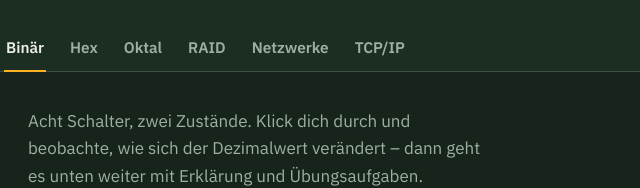
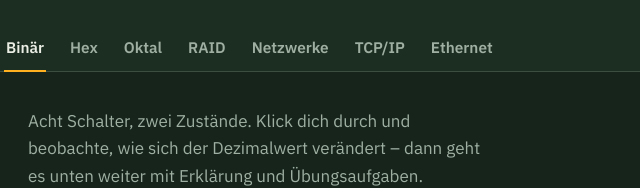
Before and after one commit to CCM-SK/Trainee, a plain HTML site: page index.html in a window 1280 px wide. Shown: the part 199-387 px from the top of the page, 316-956 px from the left. Drawn offline with Linux system fonts and the light colour scheme.

Commit message:
Prepared Ethernet tab

```diff
--- a/index.html
+++ b/index.html
@@ -486,11 +486,11 @@
       <button class="tab" role="tab" id="tab-raid" aria-selected="false" aria-controls="panel-raid" data-tab="raid">RAID</button>
       <button class="tab" role="tab" id="tab-netz" aria-selected="false" aria-controls="panel-netz" data-tab="netz">Netzwerke</button>
       <button class="tab" role="tab" id="tab-tcpip" aria-selected="false" aria-controls="panel-tcpip" data-tab="tcpip">TCP/IP</button>
+      <button class="tab" role="tab" id="tab-eth" aria-selected="false" aria-controls="panel-eth" data-tab="eth">Ethernet</button>
     </div>
   </div>
 </div>
 <div class="wrap">
-
   <div id="panel-bin" role="tabpanel" aria-labelledby="tab-bin">
 
     <section style="padding-top:36px">
@@ -683,9 +683,6 @@
       </div>
     </section>
   </div>
-
-
-
   <div id="panel-hex" role="tabpanel" aria-labelledby="tab-hex" hidden>
 
     <section style="padding-top:36px">
@@ -1112,7 +1109,6 @@
     </section>
 
   </div>
-
   <div id="panel-raid" role="tabpanel" aria-labelledby="tab-raid" hidden>
 
     <section style="padding-top:36px">
@@ -1296,7 +1292,6 @@
       </div>
     </section>
   </div>
-
   <div id="panel-netz" role="tabpanel" aria-labelledby="tab-netz" hidden>
 
     <section style="padding-top:36px">
@@ -1319,20 +1314,15 @@
       </div>
       <p class="demo-hint">Kollisionsdomäne = wie viele Geräte sich das Medium teilen und Kollisionen verursachen können. Broadcastdomäne = wie weit sich ein Broadcast ausbreitet.</p>
     </section>
-
-    <hr class="divider">
-
+    <hr class="divider">
     <section>
       <h2>Warum Schichtmodelle?</h2>
       <p>Netzwerkkommunikation ist komplex – Schichtmodelle zerlegen sie in überschaubare Teilaufgaben. Jede Schicht löst genau ein Problem und reicht das Ergebnis an die nächste weiter. Vorteil: Hersteller können Geräte oder Software für eine einzelne Schicht bauen, ohne den Rest zu kennen. Und bei der Fehlersuche lässt sich das Problem schichtweise eingrenzen, statt wild zu raten.</p>
     </section>
-
-    <hr class="divider">
-
+    <hr class="divider">
     <section>
       <h2>OSI-Modell vs. TCP/IP-Modell</h2>
       <p>Das OSI-Modell hat 7 Schichten, das (in der Praxis genutzte) TCP/IP-Modell fasst mehrere davon zusammen:</p>
-
       <div class="calc-steps">
         <div><strong>7 Anwendung</strong> – HTTP, DNS, SMTP … <span class="mono">→ TCP/IP: Anwendung</span></div>
         <div><strong>6 Darstellung</strong> – Datenformat, Verschlüsselung <span class="mono">→ TCP/IP: Anwendung</span></div>
@@ -1460,12 +1450,9 @@
           </div>
 
         </div>
-
-      </div>
-    </section>
-
+      </div>
+    </section>
   </div>
-
   <div id="panel-tcpip" role="tabpanel" aria-labelledby="tab-tcpip" hidden>
 
     <section style="padding-top:36px">
@@ -1678,17 +1665,12 @@
             <div class="task-q"><p>Stimmt diese Behauptung? „Die Adresse 192.168.1.65 /26 ist die Broadcastadresse ihres Subnetzes." – nachrechnen und gegebenenfalls korrigieren.</p></div>
             <details><summary><span class="switch-dot"></span>Lösung</summary><div class="answer">Falsch. Blockgröße 64: 65 liegt im Block 64–127. Netzadresse ist <span class="mono">192.168.1.64</span>, Broadcastadresse ist <span class="mono">192.168.1.127</span>. 65 ist stattdessen die erste nutzbare Hostadresse.</div></details>
           </div>
-
-        </div>
-
-      </div>
-    </section>
-
+        </div>
+      </div>
+    </section>
   </div>
-
   <footer>
   </footer>
-
 </div>
 
 <script>
@@ -1702,6 +1684,7 @@
     netz: document.getElementById('panel-netz'),
     tcpip: document.getElementById('panel-tcpip')
   };
+
   tabButtons.forEach(function(btn){
     btn.addEventListener('click', function(){
       var target = btn.getAttribute('data-tab');
@@ -1709,7 +1692,6 @@
       Object.keys(panels).forEach(function(key){ panels[key].hidden = key !== target; });
     });
   });
-
   var values = [128, 64, 32, 16, 8, 4, 2, 1];
   var switches = Array.prototype.slice.call(document.querySelectorAll('#bit-switches .bit-switch'));
   var total = document.getElementById('bit-total');
@@ -1734,7 +1716,6 @@
     });
   });
   renderBits();
-
   var hexChars = ['0','1','2','3','4','5','6','7','8','9','A','B','C','D','E','F'];
   var dials = Array.prototype.slice.call(document.querySelectorAll('#hex-dials .hex-dial'));
   var hexDecimalEl = document.getElementById('hex-decimal');
@@ -1760,7 +1741,6 @@
     });
   });
   renderHex();
-
   var permGroups = Array.prototype.slice.call(document.querySelectorAll('#perm-groups .perm-group'));
   var permOctalEl = document.getElementById('perm-octal');
   function renderPerm(){
@@ -1791,7 +1771,6 @@
     });
   });
   renderPerm();
-
   var raidLevelButtons = Array.prototype.slice.call(document.querySelectorAll('#raid-levels .raid-level-btn'));
   var diskCountEl = document.getElementById('disk-count');
   var diskSizeEl = document.getElementById('disk-size');
@@ -1863,7 +1842,6 @@
     renderRaid();
   });
   renderRaid();
-
   var deviceButtons = Array.prototype.slice.call(document.querySelectorAll('#device-choice .choice-btn'));
   var deviceData = {
     hub: {
@@ -1891,10 +1869,12 @@
       bcast: 'Teil der Broadcastdomäne, an die er angeschlossen ist'
     }
   };
+
   var deviceLayerEl = document.getElementById('device-layer');
   var deviceFunctionEl = document.getElementById('device-function');
   var deviceCollisionEl = document.getElementById('device-collision');
   var deviceBroadcastEl = document.getElementById('device-broadcast');
+
   function renderDevice(key){
     var d = deviceData[key];
     deviceLayerEl.textContent = d.layer;
@@ -1905,13 +1885,13 @@
       btn.classList.toggle('is-on', btn.getAttribute('data-device') === key);
     });
   }
+
   deviceButtons.forEach(function(btn){
     btn.addEventListener('click', function(){
       renderDevice(btn.getAttribute('data-device'));
     });
   });
   renderDevice('switch');
-
   var subnetOctetDisplay = document.getElementById('subnet-octet-display');
   var subnetPrefixDisplay = document.getElementById('subnet-prefix-display');
   var subnetIpEl = document.getElementById('subnet-ip');
@@ -1929,6 +1909,7 @@
     if (subnetState.octet > 255) subnetState.octet = 255;
     if (subnetState.prefix < 24) subnetState.prefix = 24;
     if (subnetState.prefix > 30) subnetState.prefix = 30;
+
     var subnetSize = Math.pow(2, 32 - subnetState.prefix);
     var networkOctet = Math.floor(subnetState.octet / subnetSize) * subnetSize;
     var broadcastOctet = networkOctet + subnetSize - 1;
@@ -1936,6 +1917,7 @@
     var usable = subnetSize - 2;
     var first = networkOctet + 1;
     var last = broadcastOctet - 1;
+
     subnetOctetDisplay.textContent = subnetState.octet;
     subnetPrefixDisplay.textContent = '/' + subnetState.prefix;
     subnetIpEl.textContent = '192.168.1.' + subnetState.octet;
```
